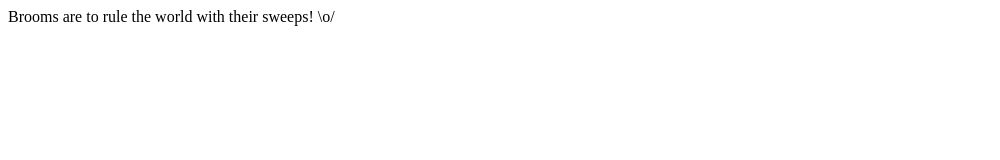
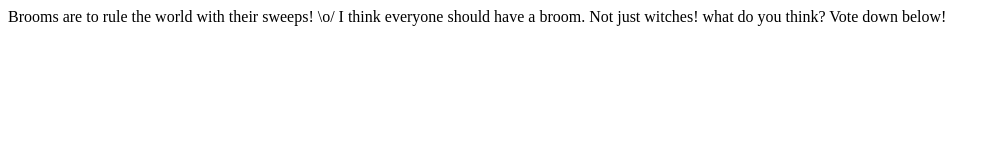
Before and after one commit to kat-cody/brooms, a plain HTML site: page index.html in a window 1280 px wide. Shown: the whole page, without its empty margins (0-1000 px from the left). Drawn offline with Linux system fonts and the light colour scheme.

Commit message:
tell me this works

```diff
--- a/index.html
+++ b/index.html
@@ -7,5 +7,7 @@
 </head>
 <body>
     Brooms are to rule the world with their sweeps! \o/
+    I think everyone should have a broom. Not just witches!
+    what do you think? Vote down below!
 </body>
 </html>
```
